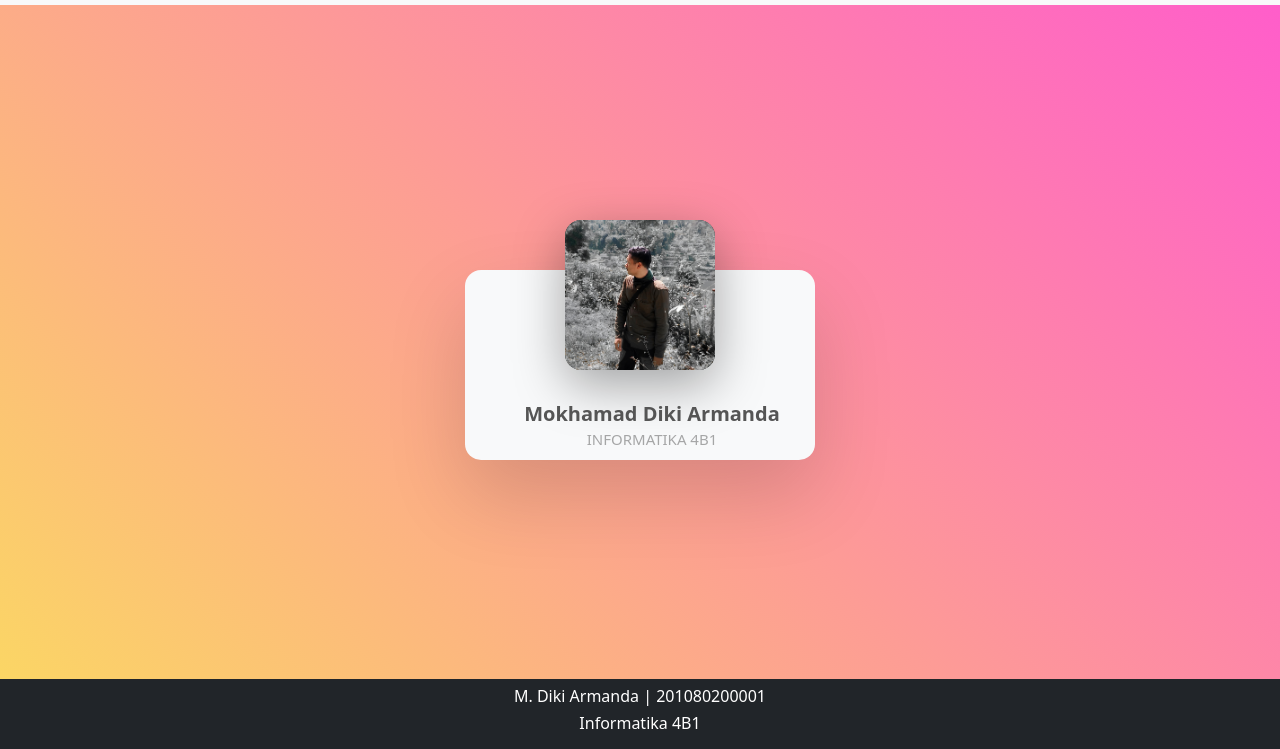
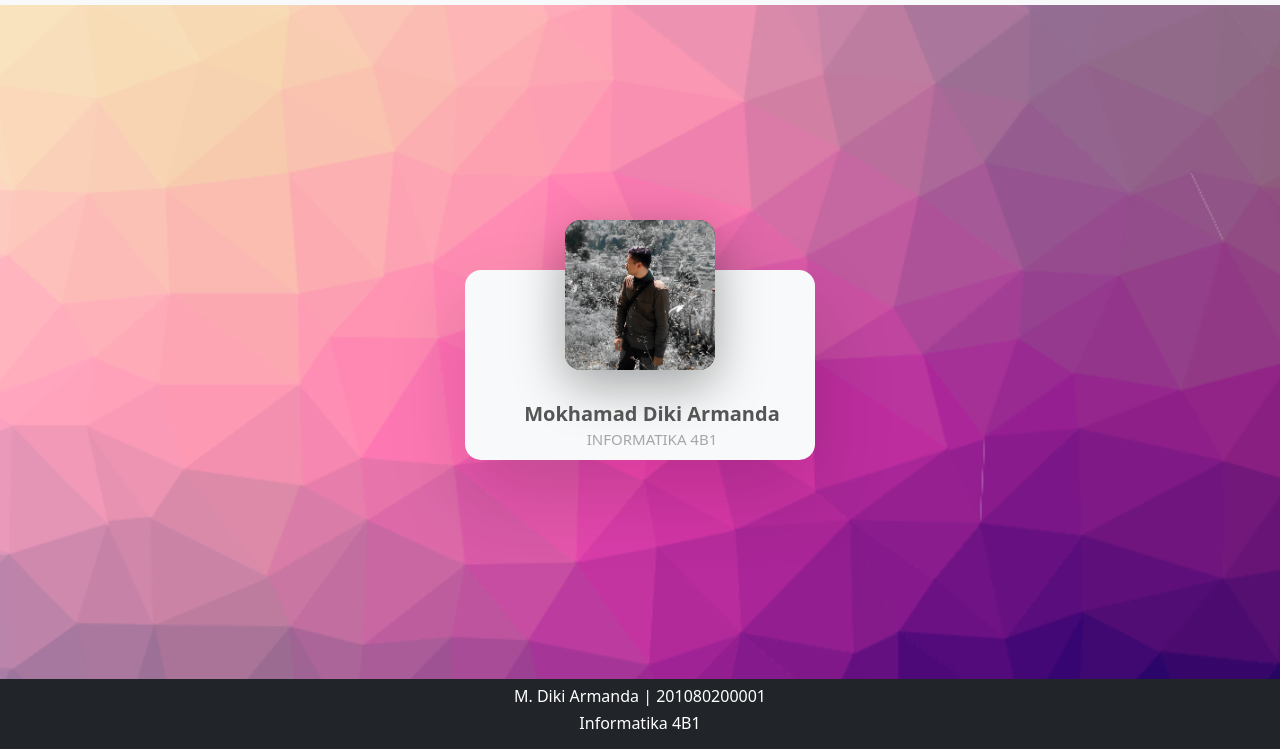
Before and after one commit to dikiarmanda/uas-metode-numerik, a plain HTML site: page pages/contact.html in a window 1280 px wide. Shown: the part 51-800 px from the top of the page. Drawn offline with Linux system fonts and the light colour scheme.

Commit message:
ganti backhround

```diff
--- a/assets/css/style.css
+++ b/assets/css/style.css
@@ -1,5 +1,11 @@
 html body {
     height: 100vh;
+}
+
+body {
+    background-image: url('../img/bg.png');
+    background-repeat: no-repeat;
+    background-size: cover;
 }
 
 .dropdown-menu {
--- a/pages/contact.html
+++ b/pages/contact.html
@@ -9,11 +9,6 @@
     <link rel="stylesheet" href="../assets/css/bootstrap.min.css">
     <link rel="stylesheet" href="../assets/css/all.min.css">
     <link rel="stylesheet" href="../assets/css/style.css">
-    <style>
-        body {
-            background: linear-gradient(45deg, #fbda61, #ff5acd);
-        }
-    </style>
 </head>
 
 <body>
```
Also changed, not shown: index.html (+0 -5 lines), assets/img/bg.png (added).
